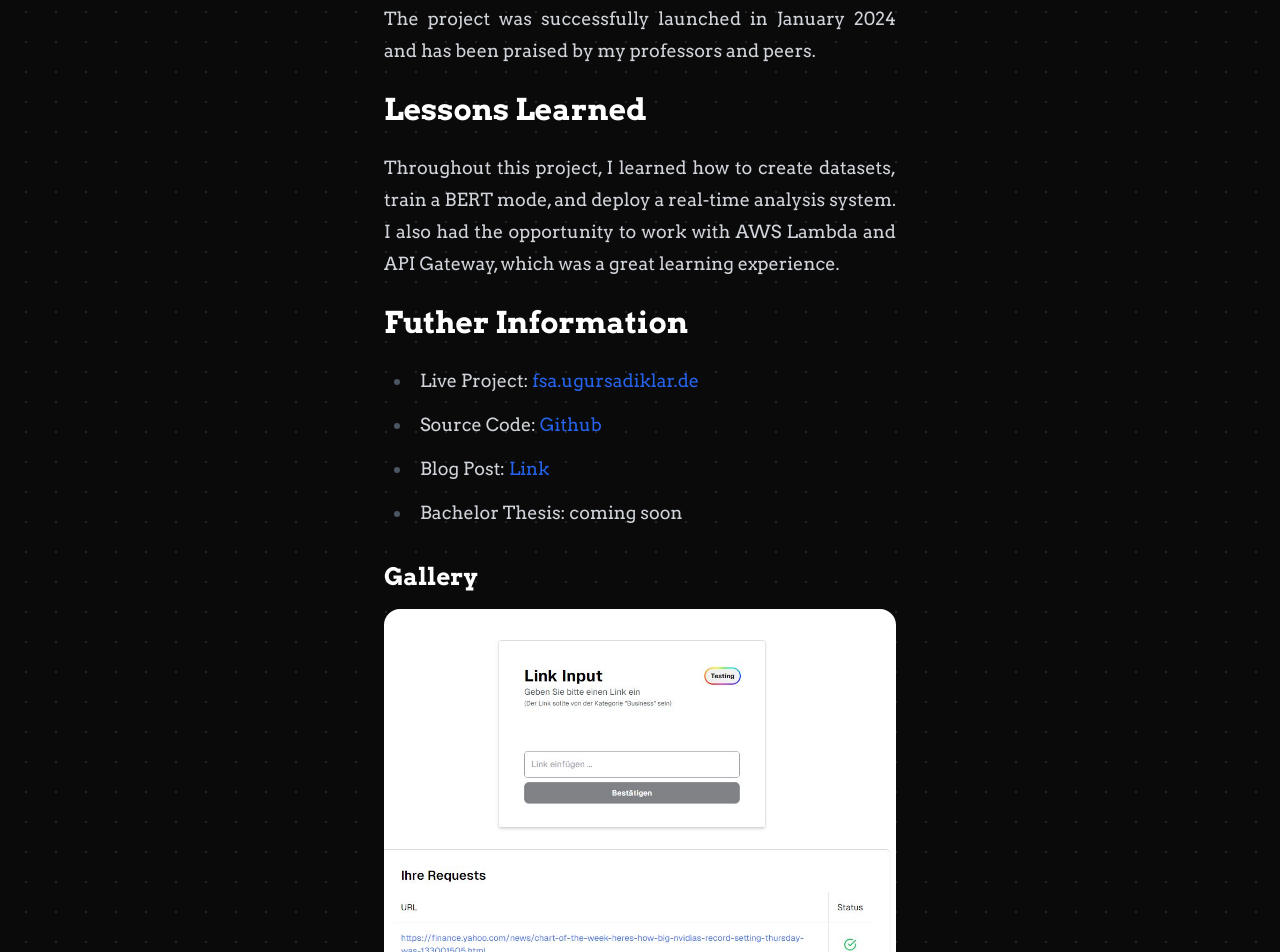
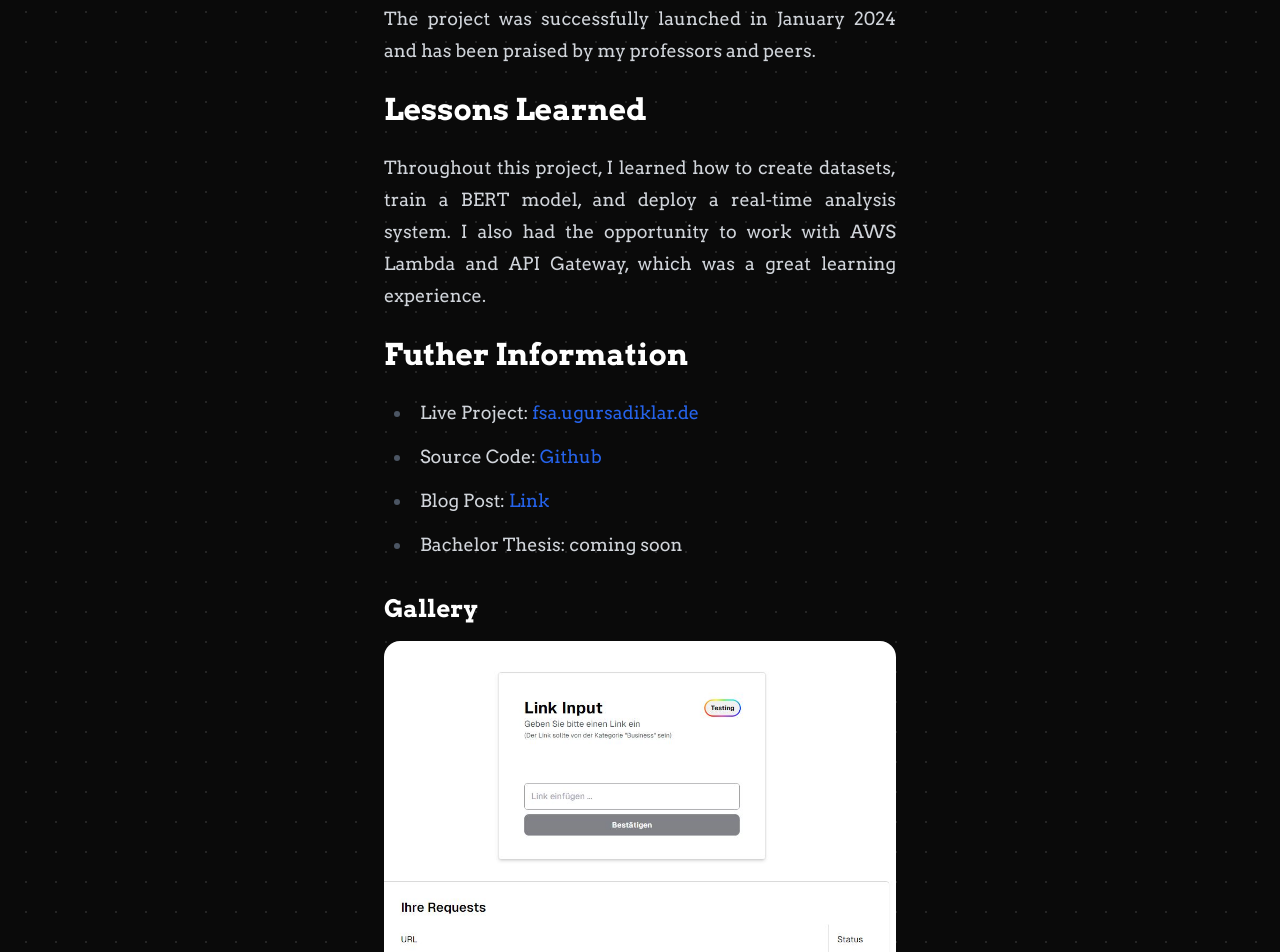
Before and after one commit to ugur-sa/portfolio, an Astro site: page /projects/fsa in a window 1280 px wide. Shown: the part 1274-2226 px from the top of the page. Built offline with nearby package versions, Linux system fonts and the light colour scheme; Astro itself is replaced by a stand-in of ours.

Commit message:
Fix typo

```diff
--- a/src/content/projects/fsa.md
+++ b/src/content/projects/fsa.md
@@ -41,7 +41,7 @@
 
 # Lessons Learned
 
-Throughout this project, I learned how to create datasets, train a BERT mode, and deploy a real-time analysis system.
+Throughout this project, I learned how to create datasets, train a BERT model, and deploy a real-time analysis system.
 I also had the opportunity to work with AWS Lambda and API Gateway, which was a great learning experience.
 
 # Futher Information
```
